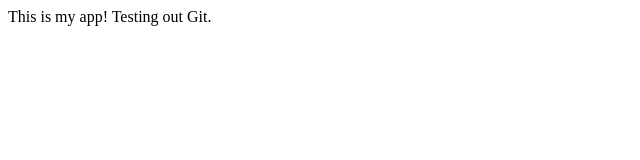
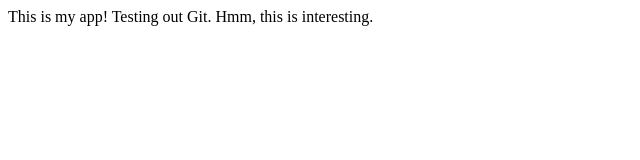
Before and after one commit to rastohal/SampleRepo, a plain HTML site: page index.html in a window 1280 px wide. Shown: the whole page, without its empty margins (0-640 px from the left). Drawn offline with Linux system fonts and the light colour scheme.

Commit message:
Changed app.js

```diff
--- a/app.js
+++ b/app.js
@@ -0,0 +1 @@
+console.log('Hello');
--- a/index.html
+++ b/index.html
@@ -2,7 +2,7 @@
 	<head>
 	<title>My App</title>
 	<body>
-		This is my app! Testing out Git.
+		This is my app! Testing out Git. Hmm, this is interesting.
 	</body>
 	</head>
 </html>
```
